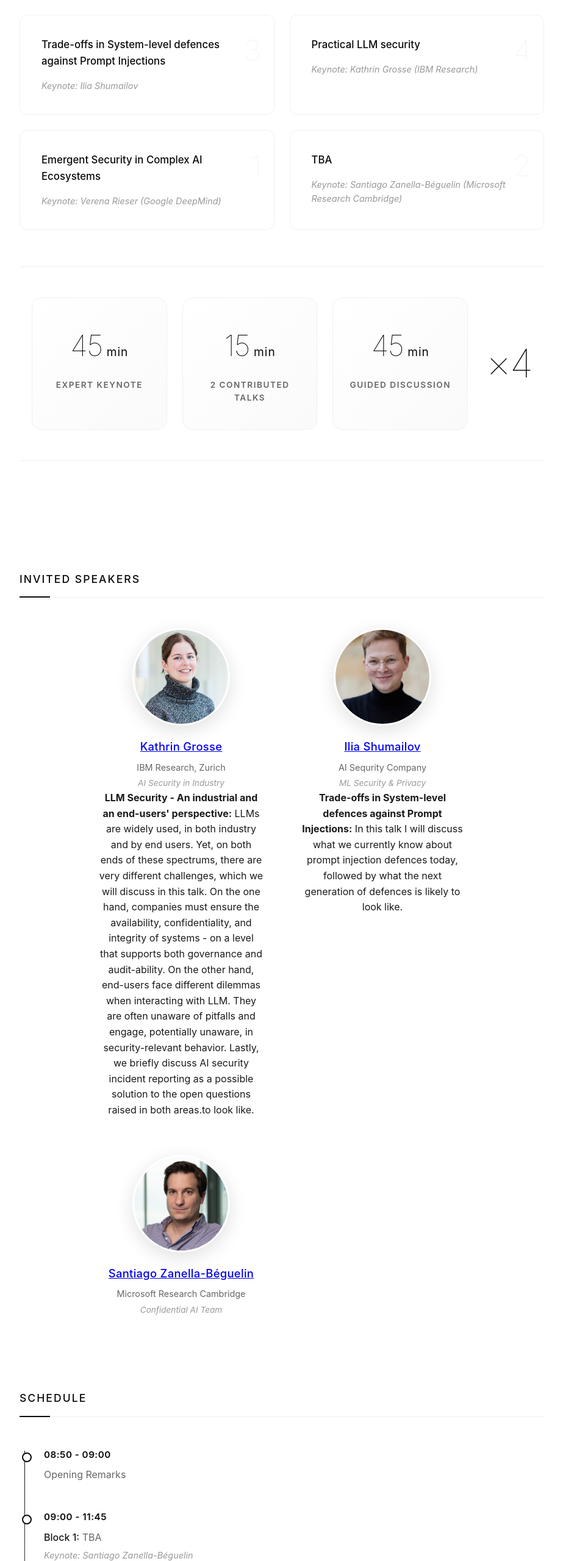
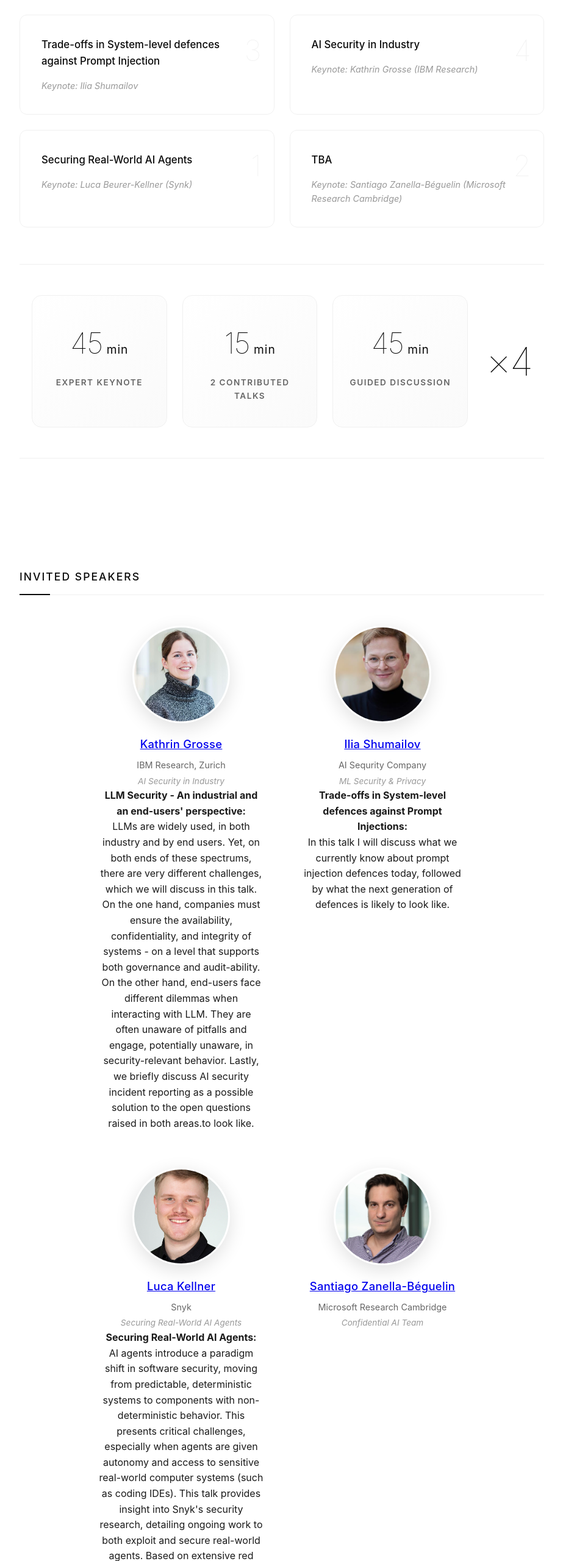
Before and after one commit to llmsec-eurips/llmsec-eurips.github.io, a plain HTML site: page index.html in a window 1280 px wide. Shown: the part 1763-4323 px from the top of the page at 61% size, without its empty margins (178-1101 px from the left). Drawn offline with Linux system fonts and the light colour scheme; animation ran at ten frames a second.

Commit message:
Update speaker keynote info

```diff
--- a/index.html
+++ b/index.html
@@ -912,21 +912,21 @@ Language model security remains fundamentally misunderstood. While researchers h
             <div class="thematic-blocks">
                 <div class="block-card">
                     <span class="block-number">3</span>
-                    <h4>Trade-offs in System-level defences against Prompt Injections</h4>
+                    <h4>Trade-offs in System-level defences against Prompt Injection</h4>
                     <p></p>
                     <div class="block-keynote">Keynote: Ilia Shumailov</div>
                 </div>
                 <div class="block-card">
                     <span class="block-number">4</span>
-                    <h4>Practical LLM security</h4>
+                    <h4>AI Security in Industry</h4>
                     <p></p>
                     <div class="block-keynote">Keynote: Kathrin Grosse (IBM Research)</div>
                 </div>
                 <div class="block-card">
                     <span class="block-number">1</span>
-                    <h4>Emergent Security in Complex AI Ecosystems</h4>
+                    <h4>Securing Real-World AI Agents</h4>
                     <p> </p>
-                    <div class="block-keynote">Keynote: Verena Rieser (Google DeepMind)</div>
+                    <div class="block-keynote">Keynote: Luca Beurer-Kellner (Synk)</div>
                 </div>
                 <div class="block-card">
                     <span class="block-number">2</span>
@@ -976,9 +976,9 @@ Language model security remains fundamentally misunderstood. While researchers h
                 <div class="person-affiliation">IBM Research, Zurich</div>
                 <div class="person-role">AI Security in Industry</div>
                 <div class="person-abstract">
-                    <strong>LLM Security - An industrial and an end-users' perspective:</strong> LLMs are widely used, in both industry and by end users.
-                    Yet, on both ends of these spectrums, there are very different challenges, which we will discuss in this talk. On the one hand, companies
-                    must ensure the availability, confidentiality, and integrity of systems - on a level that supports both governance and audit-ability.
+                    <strong>LLM Security - An industrial and an end-users' perspective:</strong><br>
+                    LLMs are widely used, in both industry and by end users. Yet, on both ends of these spectrums, there are very different challenges,
+                    which we will discuss in this talk. On the one hand, companies must ensure the availability, confidentiality, and integrity of systems - on a level that supports both governance and audit-ability.
                     On the other hand, end-users face different dilemmas when interacting with LLM. They are often unaware of pitfalls and engage, potentially unaware,
                     in security-relevant behavior. Lastly, we briefly discuss AI security incident reporting as a possible solution to the open questions raised in both areas.to look like.
                 </div>
@@ -996,8 +996,38 @@ Language model security remains fundamentally misunderstood. While researchers h
                 <div class="person-affiliation">AI Sequrity Company</div>
                 <div class="person-role">ML Security & Privacy</div>
                 <div class="person-abstract">
-                    <strong> Trade-offs in System-level defences against Prompt Injections:</strong> In this talk I will discuss what we currently know about prompt injection
+                    <strong> Trade-offs in System-level defences against Prompt Injections:</strong> <br>
+                    In this talk I will discuss what we currently know about prompt injection
                     defences today, followed by what the next generation of defences is likely to look like.
+                </div>
+              </div>
+            </div>
+
+
+            <div class="person-card">
+              <div class="person-image">
+                <img src="assets/luca.jpg" alt="Luca Kellner" onerror="this.style.display='none'">
+              </div>
+              <div class="person-info">
+                <div class="person-name">
+                  <a href="https://www.sri.inf.ethz.ch/people/luca" target="_blank" rel="noopener">
+                    Luca Kellner
+                  </a>
+                </div>
+                <div class="person-affiliation">Snyk</div>
+                <div class="person-role">Securing Real-World AI Agents</div>
+
+                <div class="person-abstract">
+                  <strong>Securing Real-World AI Agents:</strong><br>
+                  AI agents introduce a paradigm shift in software security, moving from
+                  predictable, deterministic systems to components with non-deterministic
+                  behavior. This presents critical challenges, especially when agents are given
+                  autonomy and access to sensitive real-world computer systems (such as coding
+                  IDEs). This talk provides insight into Snyk's security research, detailing
+                  ongoing work to both exploit and secure real-world agents. Based on extensive
+                  red teaming against Model Context Protocol (MCP) systems, we illustrate key
+                  vulnerabilities and present a framework for effectively protecting against
+                  sophisticated attacks.
                 </div>
               </div>
             </div>
```
